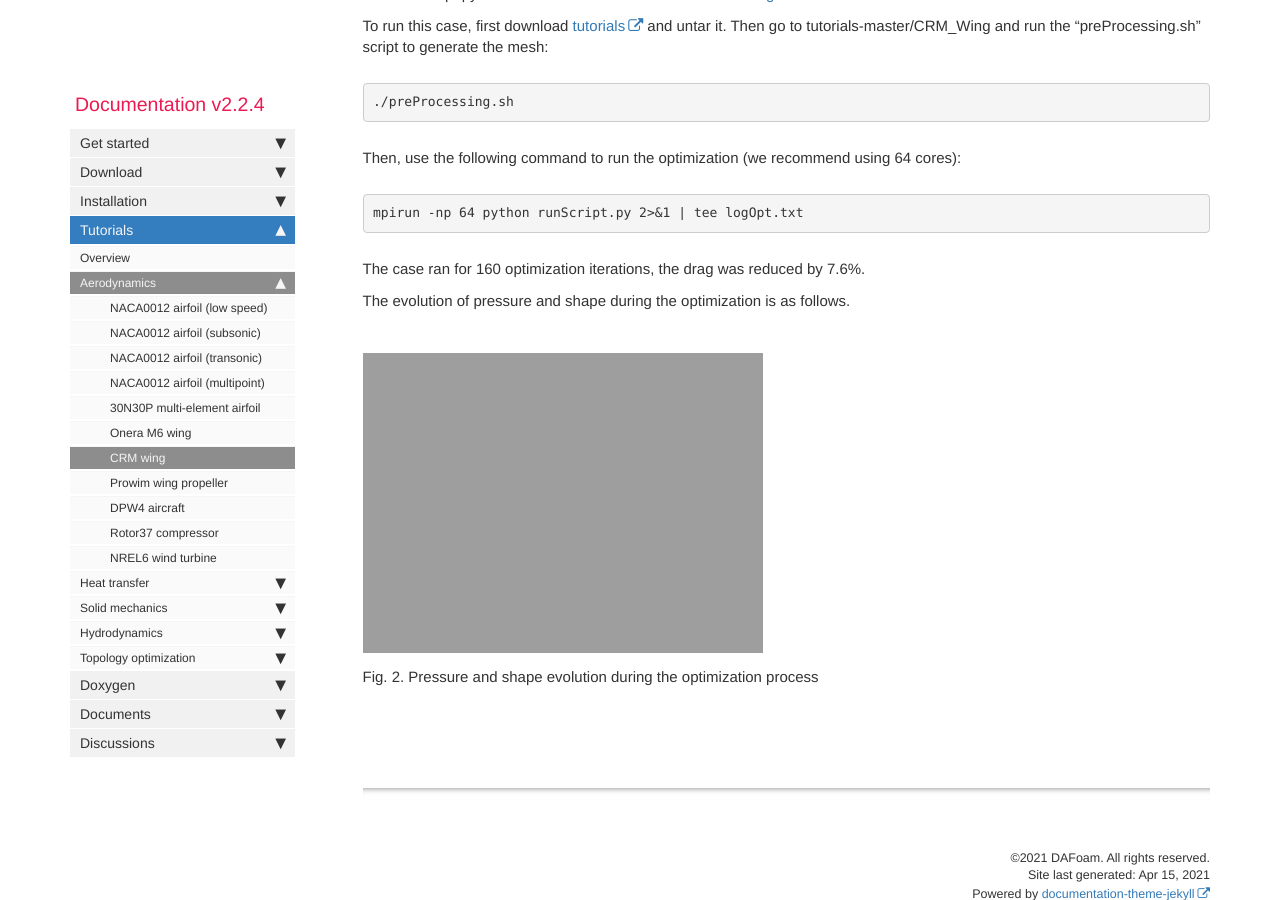
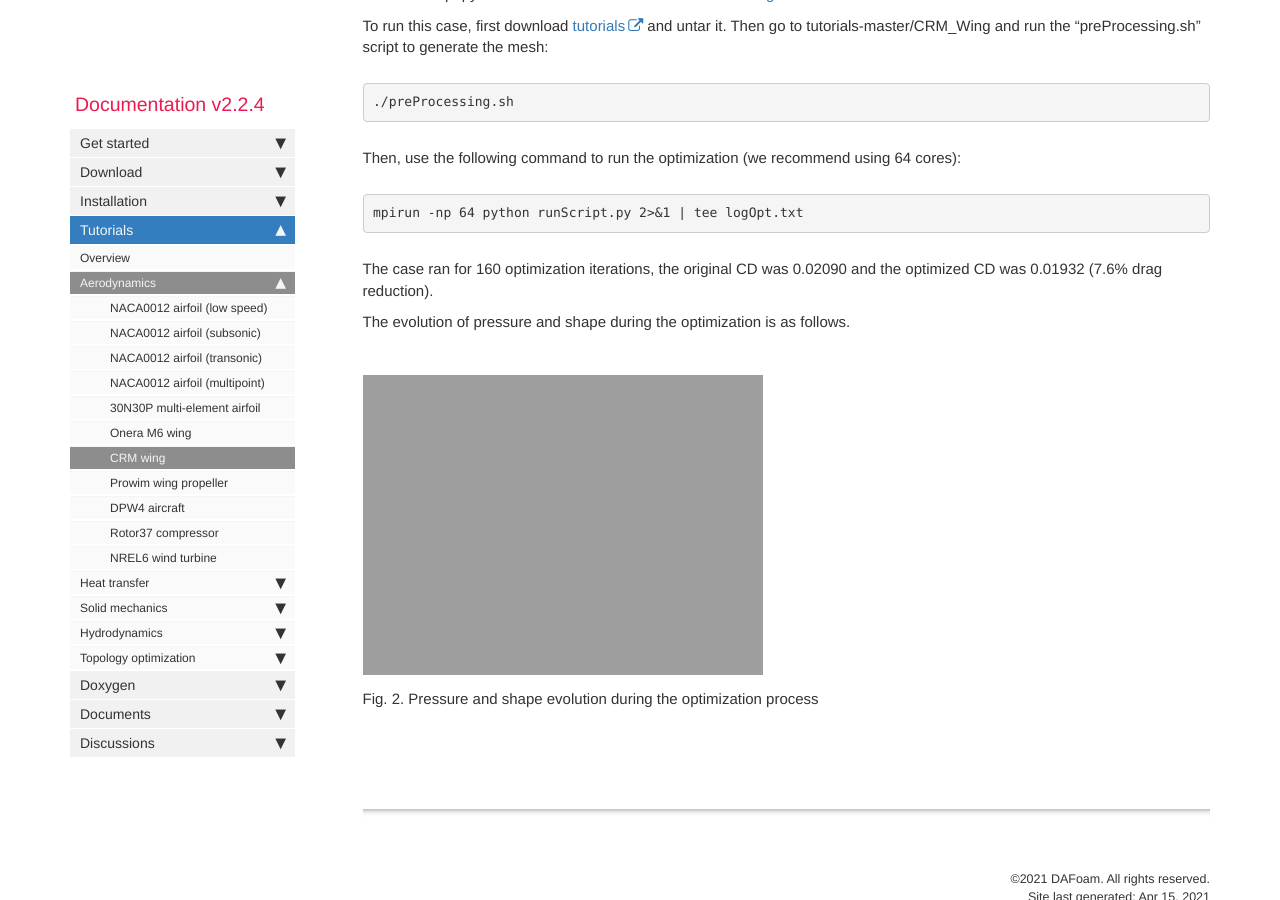
Before and after one commit to DAFoam/DAFoam.github.io, a Jekyll site: the page built from pages/mydoc/mydoc_tutorials_aero_crm.md, in a window 1280 px wide and 900 px high, scrolled down 929 px. Built offline with Jekyll 4.4.1, drawn with Linux system fonts in a browser that asks for light colours; comment, search, counter and statistics services are not loaded.

Commit message:
content update

```diff
--- a/pages/mydoc/mydoc_tutorials_aero_crm.md
+++ b/pages/mydoc/mydoc_tutorials_aero_crm.md
@@ -44,7 +44,7 @@ Then, use the following command to run the optimization (we recommend using 64 c
 mpirun -np 64 python runScript.py 2>&1 | tee logOpt.txt
 </pre>
 
-The case ran for 160 optimization iterations, the drag was reduced by 7.6%.
+The case ran for 160 optimization iterations, the original CD was 0.02090 and the optimized CD was 0.01932 (7.6% drag reduction).
 
 The evolution of pressure and shape during the optimization is as follows.
 
```
Also changed, not shown: 1 other file.
